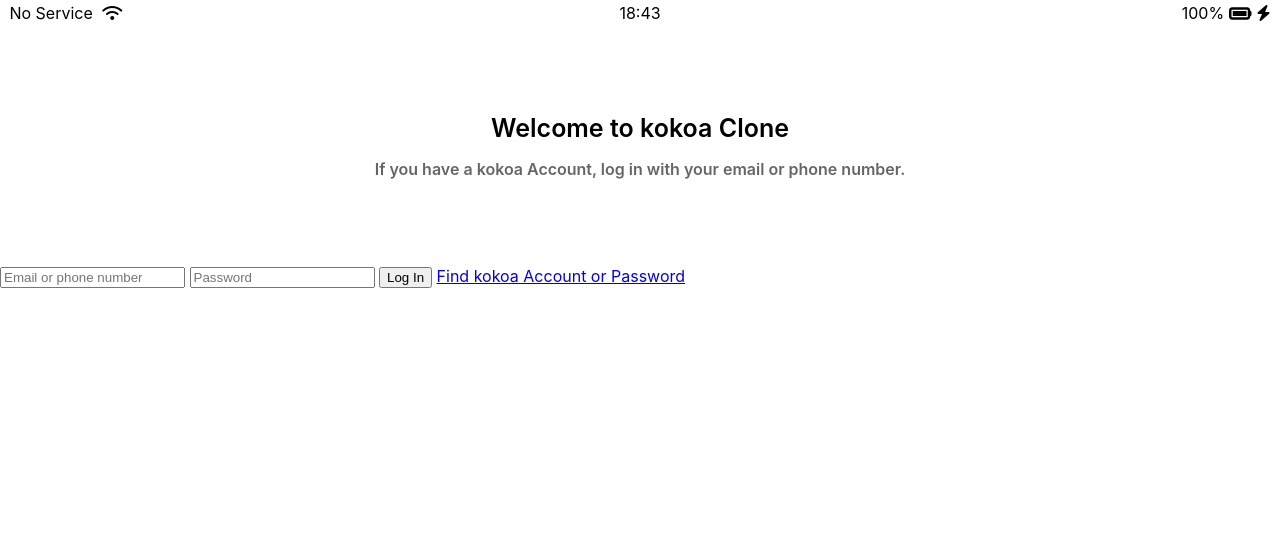
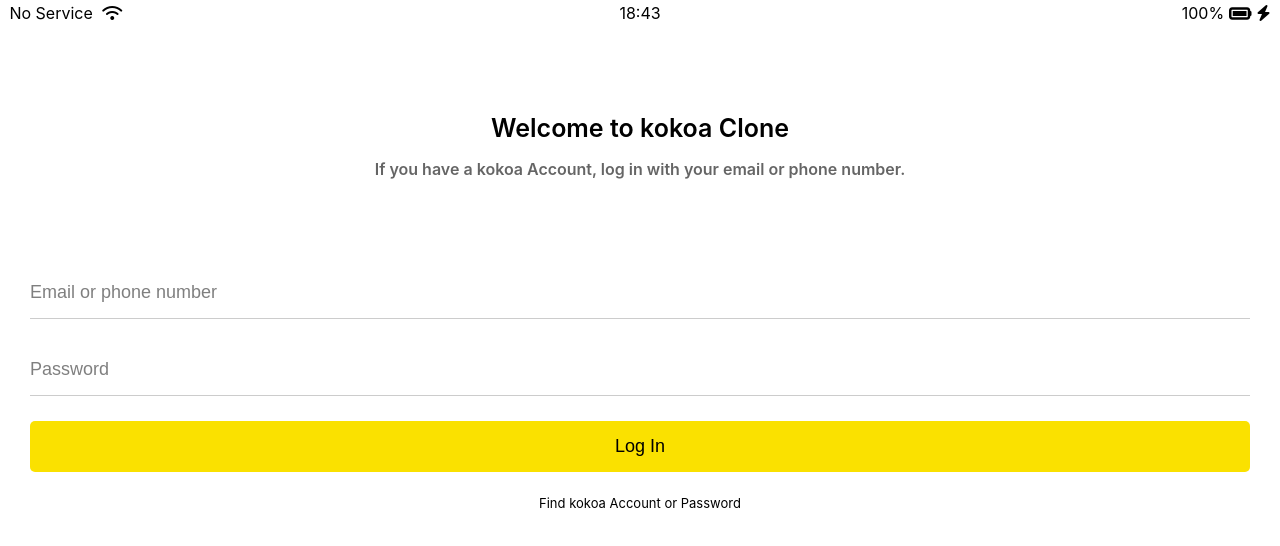
Before and after one commit to hyeonayou/kokoa-clone-2021, a plain HTML site: page index.html in a window 1280 px wide. Drawn offline with Linux system fonts and the light colour scheme.

Commit message:
update__indexpage

```diff
--- a/css/reset.css
+++ b/css/reset.css
@@ -122,3 +122,7 @@ table {
   border-collapse: collapse;
   border-spacing: 0;
 }
+
+input:focus {
+  outline: none;
+}
--- a/css/styles.css
+++ b/css/styles.css
@@ -1,5 +1,6 @@
 @import "reset.css";
 @import "status-bar.css";
+@import "variable.css";
 
 body {
   font-family: -apple-system, BlinkMacSystemFont, "Segoe UI", Roboto, Oxygen,
@@ -22,3 +23,42 @@ body {
   width: 60%;
   opacity: 0.6;
 }
+
+#login-form {
+  display: flex;
+  flex-direction: column;
+  margin: 0px 30px;
+}
+
+#login-form input {
+  border: none;
+  padding: 15px 0px;
+  font-size: 18px;
+  margin-bottom: 25px;
+}
+
+#login-form input:not([type="submit"]) {
+  border-bottom: 1px solid rgba(0, 0, 0, 0.2);
+  transition: border-color 0.3s ease-in-out;
+}
+
+#login-form input::placeholder {
+  color: rgba(0, 0, 0, 0.5);
+}
+
+#login-form input:focus {
+  border-color: var(--yellow);
+}
+
+#login-form input[type="submit"] {
+  background-color: var(--yellow);
+  cursor: pointer;
+  border-radius: 5px;
+}
+
+#login-form a {
+  text-align: center;
+  text-decoration: none;
+  color: inherit;
+  font-size: 13px;
+}
--- /dev/null
+++ b/css/variable.css
@@ -0,0 +1,3 @@
+:root {
+  --yellow: #fae100;
+}
```
